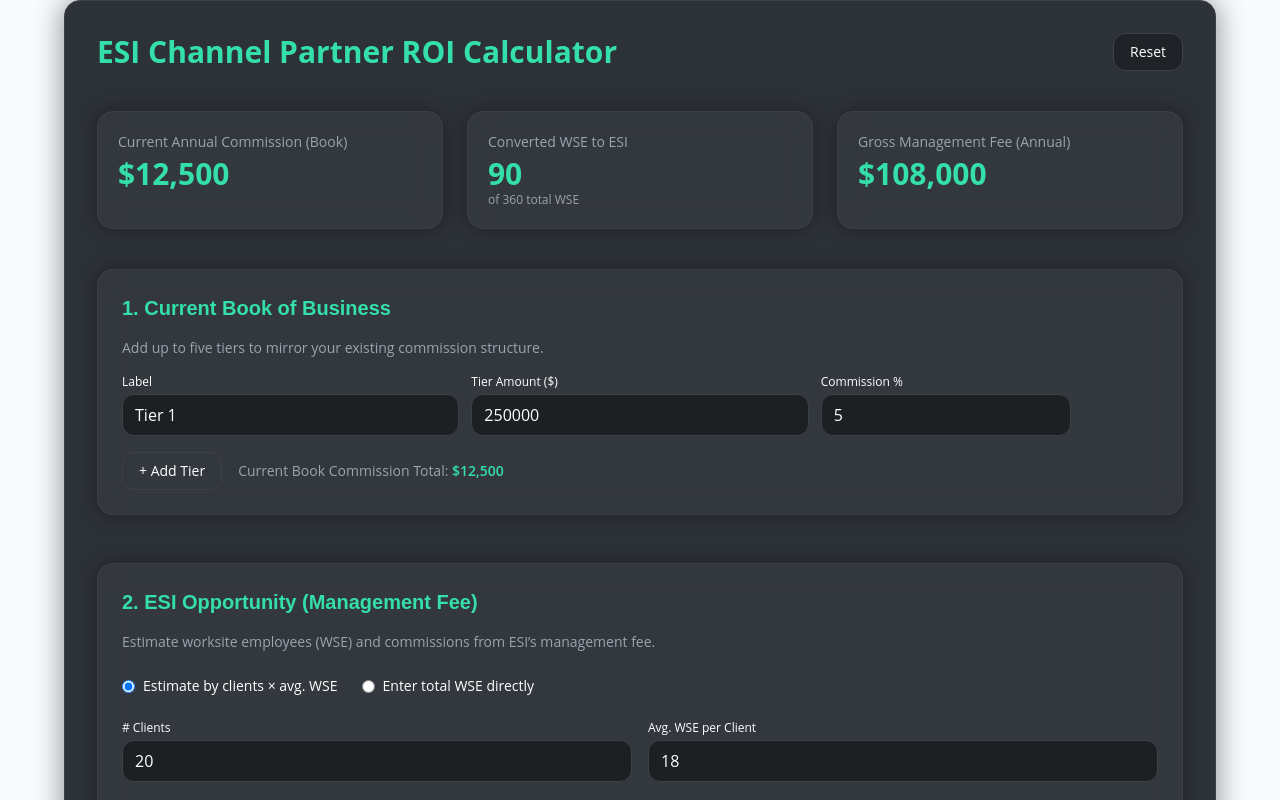
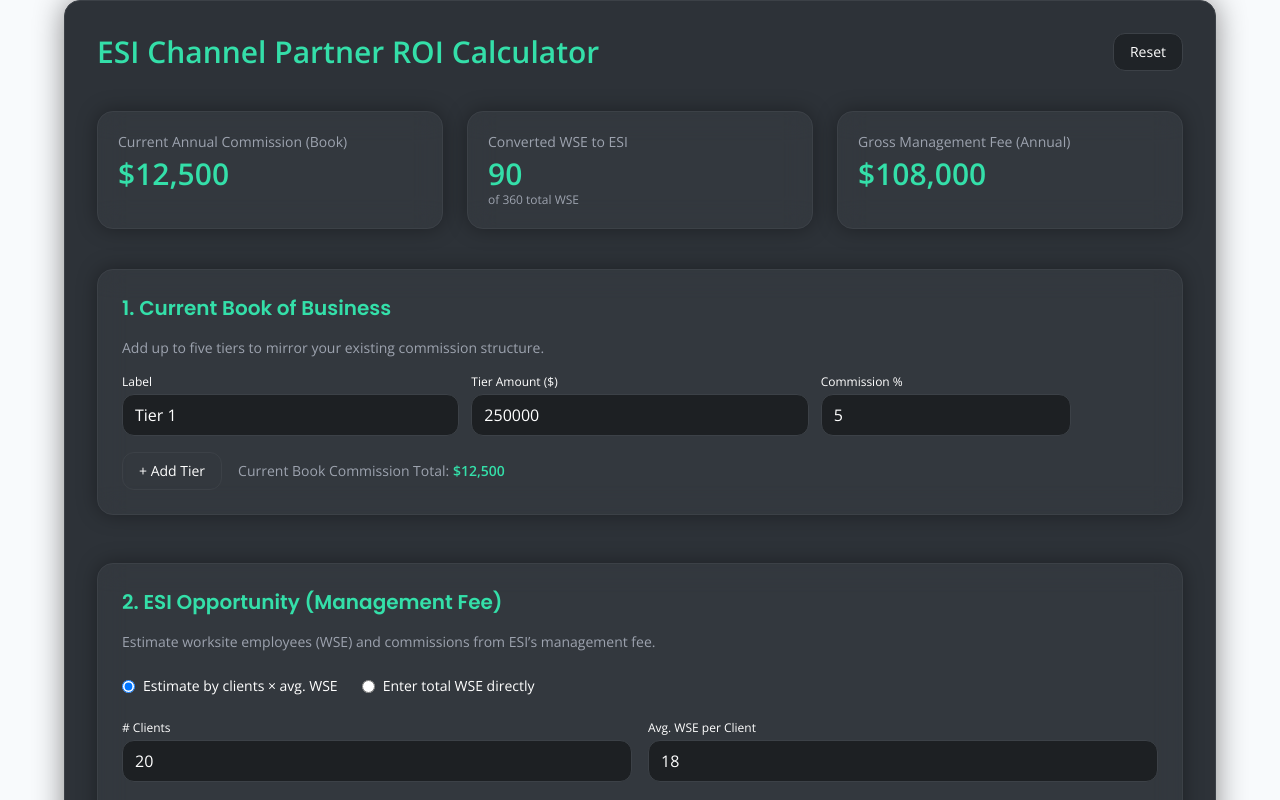
Before and after one commit to athenacats/ESI-ROI-Calculator, a React (Vite) app in the folder esi-channel-calculator/: page / in a window 1280 px wide. Shown: the top 800 px of the page. Built offline with nearby package versions, Linux system fonts and the light colour scheme.

Commit message:
Fix arrangement of import

```diff
--- a/esi-channel-calculator/src/index.css
+++ b/esi-channel-calculator/src/index.css
@@ -1,6 +1,5 @@
+@import url("https://fonts.googleapis.com/css2?family=Open+Sans:wght@300;400;600&family=Poppins:wght@500;600;700&display=swap");
 @import "tailwindcss";
-@import url("https://fonts.googleapis.com/css2?family=Open+Sans:wght@300;400;600&family=Poppins:wght@500;600;700&display=swap");
-
 :root {
   --bg: #252a2f;
   --card: #2d3238;
```
